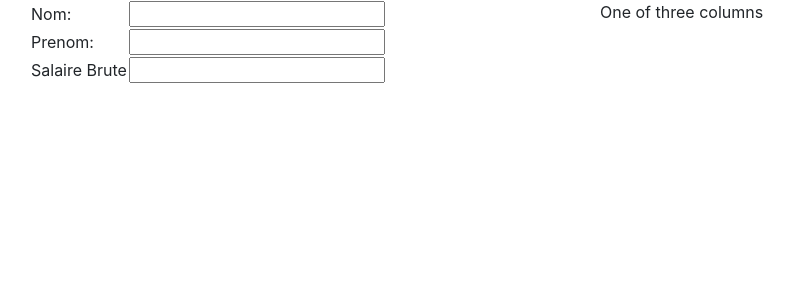
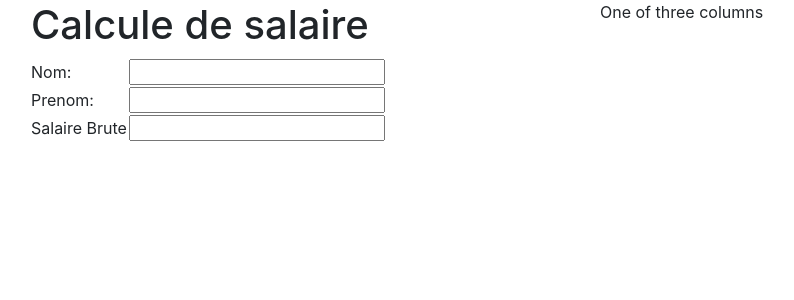
Before and after one commit to khalillakhdhar/TP_divers_php, a PHP site: page / in a window 1280 px wide. Shown: the top 300 px of the page, without its empty margins (55-849 px from the left). Run offline with PHP 8.4, Linux system fonts and the light colour scheme.

Commit message:
Update index.php

```diff
--- a/index.php
+++ b/index.php
@@ -11,6 +11,11 @@
             <div class="col-sm">
                 <form>
                     <table>
+                        <tr>
+                            <td colspan="2">
+                                <h1>Calcule de salaire</h1>
+                            </td>
+                        </tr>
                         <tr>
                             <td>Nom:</td>
                             <td><input type="text" name="nom"></td>
```
